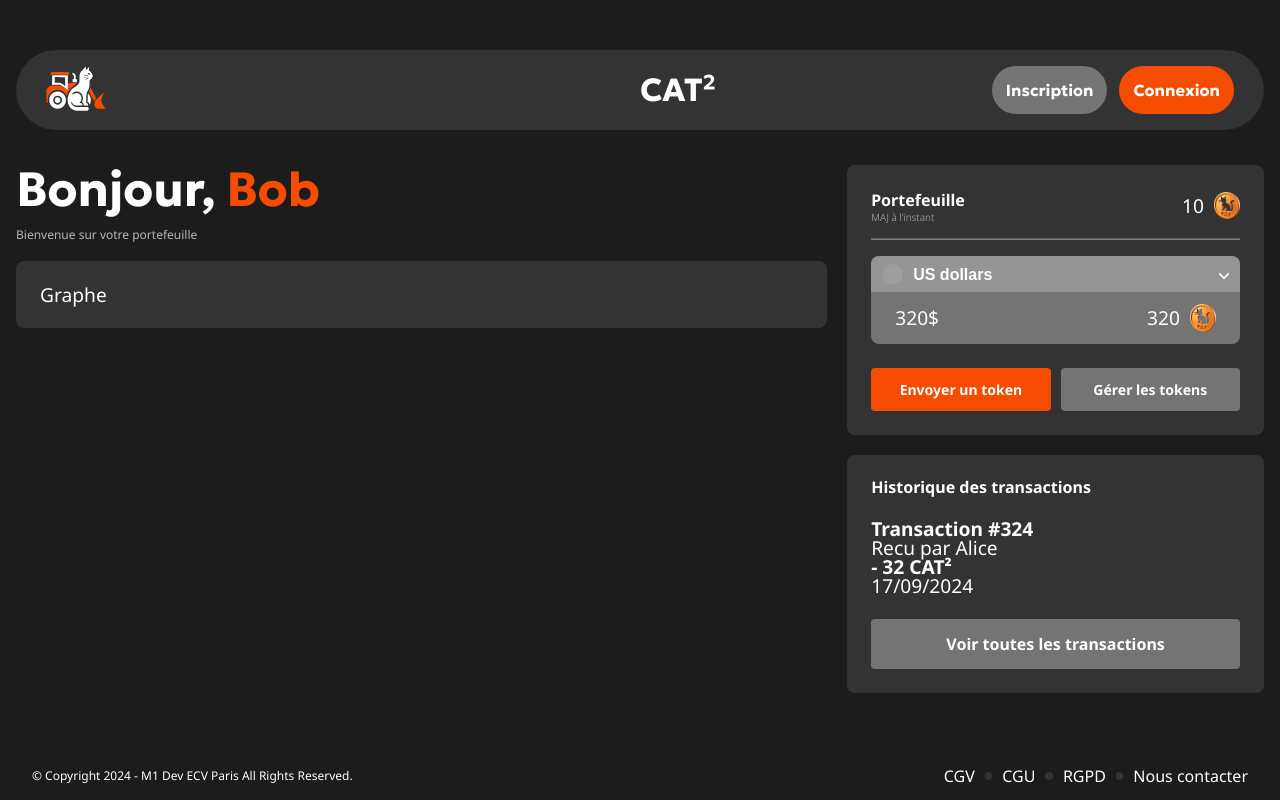
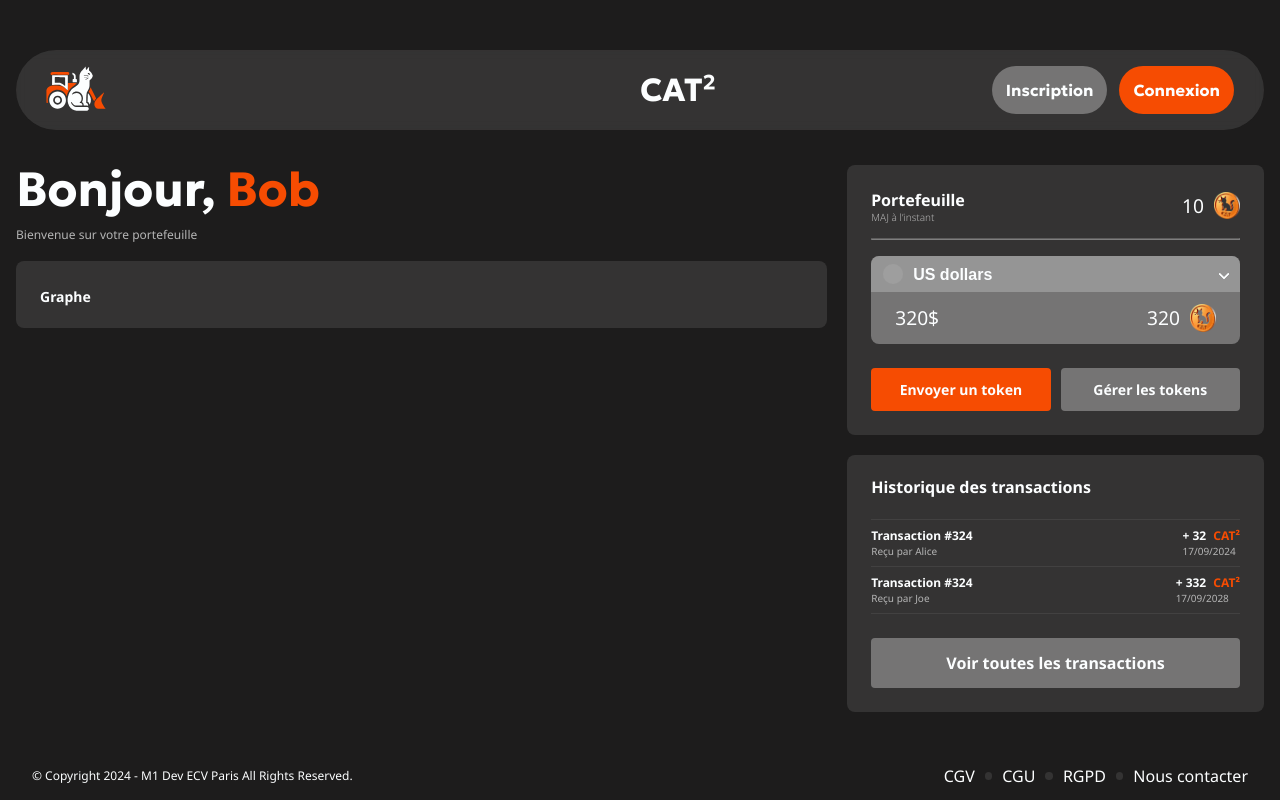
Before and after one commit to xMuchAx/blockchain-cat, a Next.js app: page /dashboard in a window 1280 px wide. Built offline with nearby package versions, Linux system fonts and the light colour scheme; grey boxes are pictures that could not be loaded.

Commit message:
Dashboard statique sans picto

```diff
--- a/src/app/dashboard/Dashboard.module.css
+++ b/src/app/dashboard/Dashboard.module.css
@@ -27,16 +27,19 @@
     width: 65%;
 }
 
-.dashboard > .left > .top {
+.dashboard > .left .top {
     padding: 0;
     background-color: transparent;
 }
 
-.dashboard > .left > .top p {
+.dashboard > .left .top p {
     color: var(--grey-100);
     font-size: var(--size-12);
     font-weight: var(--font-w-400);
     margin: 16px 0 0 0;
+}
+.dashboard > .left .bottom strong {
+    font-size: var(--size-14);
 }
 .dashboard > .right {
     flex: 2;
@@ -149,3 +152,27 @@
 .hist > strong {
     font-size: var(--size-16);
 }
+.hist > ul {
+    display: flex;
+    flex-direction: column;
+}
+.hist > ul li {
+    display: flex;
+    justify-content: space-between;
+    font-size: var(--size-12);
+    flex: 1;
+    padding: var(--size-10) 0;
+    border-bottom: 1px solid var(--grey-10);
+}
+.hist > ul li:first-of-type {
+    border-top: 1px solid var(--grey-10);
+}
+.hist > ul li p {
+    font-size: var(--size-10);
+    color: var(--grey-100);
+    margin: var(--size-4) 0 0 0;
+}
+.hist > ul li span {
+    color: var(--orange-100);
+    margin: 0 0 0 var(--size-4);
+}
--- a/src/app/dashboard/page.tsx
+++ b/src/app/dashboard/page.tsx
@@ -3,6 +3,8 @@ import Image from "next/image";
 import Button from "../../components/Button/Button";
 import Coin from "../assets/images/png/coin/coin-cat__full.png";
 import React from "react";
+import ReactDOM from "react-dom";
+import HistoryItem from "../../components/Historique/Historique";
 import { ArrowRight } from "phosphor-react";
 export default function Header() {
     return (
@@ -15,7 +17,7 @@ export default function Header() {
                     <p>Bienvenue sur votre portefeuille</p>
                 </div>
                 <div className={styles.bottom}>
-                    <p>Graphe</p>
+                    <strong>Graphe</strong>
                 </div>
             </div>
             <div className={styles.right}>
@@ -45,6 +47,7 @@ export default function Header() {
                         </div>
                         <div>
                             <span className={styles.devise}>320$</span>
+                            {/* <ArrowRight size={16} /> */}
                             <span className={styles.deviseCat}>
                                 320{" "}
                                 <Image
@@ -67,21 +70,20 @@ export default function Header() {
                 <div className={styles.hist}>
                     <strong>Historique des transactions</strong>
                     <ul>
-                        <li className={styles.up}>
-                            <div>
-                                <strong>Transaction #324</strong>
-                                <p>Recu par Alice</p>
-                            </div>
-                            <div>
-                                <strong>
-                                    - 32 <span>CAT²</span>
-                                </strong>
-                                <p>17/09/2024</p>
-                            </div>
-                        </li>
-                        <li></li>
-                        <li></li>
-                        <li></li>
+                        <HistoryItem
+                            direction="up"
+                            id="324"
+                            recipient="Alice"
+                            amount={32}
+                            date="17/09/2024"
+                        />
+                        <HistoryItem
+                            direction="down"
+                            id="324"
+                            recipient="Joe"
+                            amount={332}
+                            date="17/09/2028"
+                        />
                     </ul>
                     <Button variant="secondary" rounded={false}>
                         Voir toutes les transactions
--- /dev/null
+++ b/src/components/Historique/Historique.tsx
@@ -0,0 +1,40 @@
+import styles from "../../app/dashboard/Dashboard.module.css";
+// import { TrendUp, TrendDown } from "phosphor-react"; // Import des icônes (commenté pour l'instant)
+
+interface HistoryItemProps {
+    direction: "up" | "down";
+    id: string;
+    recipient: string;
+    amount: number;
+    date: string;
+}
+
+export default function HistoryItem({
+    direction,
+    id,
+    recipient,
+    amount,
+    date,
+}: HistoryItemProps) {
+    return (
+        <li className={direction === "up" ? styles.up : styles.down}>
+            <div>
+                {/* Affichage de l'icône en fonction de la direction (commenté) */}
+                {/* {direction === "up" ? (
+          <TrendUp size={21} color="#00a478" />
+        ) : (
+          <TrendDown size={21} color="#F64C02" />
+        )} */}
+                <strong>Transaction #{id}</strong>
+                <p>Reçu par {recipient}</p>
+            </div>
+            <div>
+                <strong>
+                    {amount < 0 ? "-" : "+"} {Math.abs(amount)}{" "}
+                    <span>CAT²</span>
+                </strong>
+                <p>{date}</p>
+            </div>
+        </li>
+    );
+}
```
